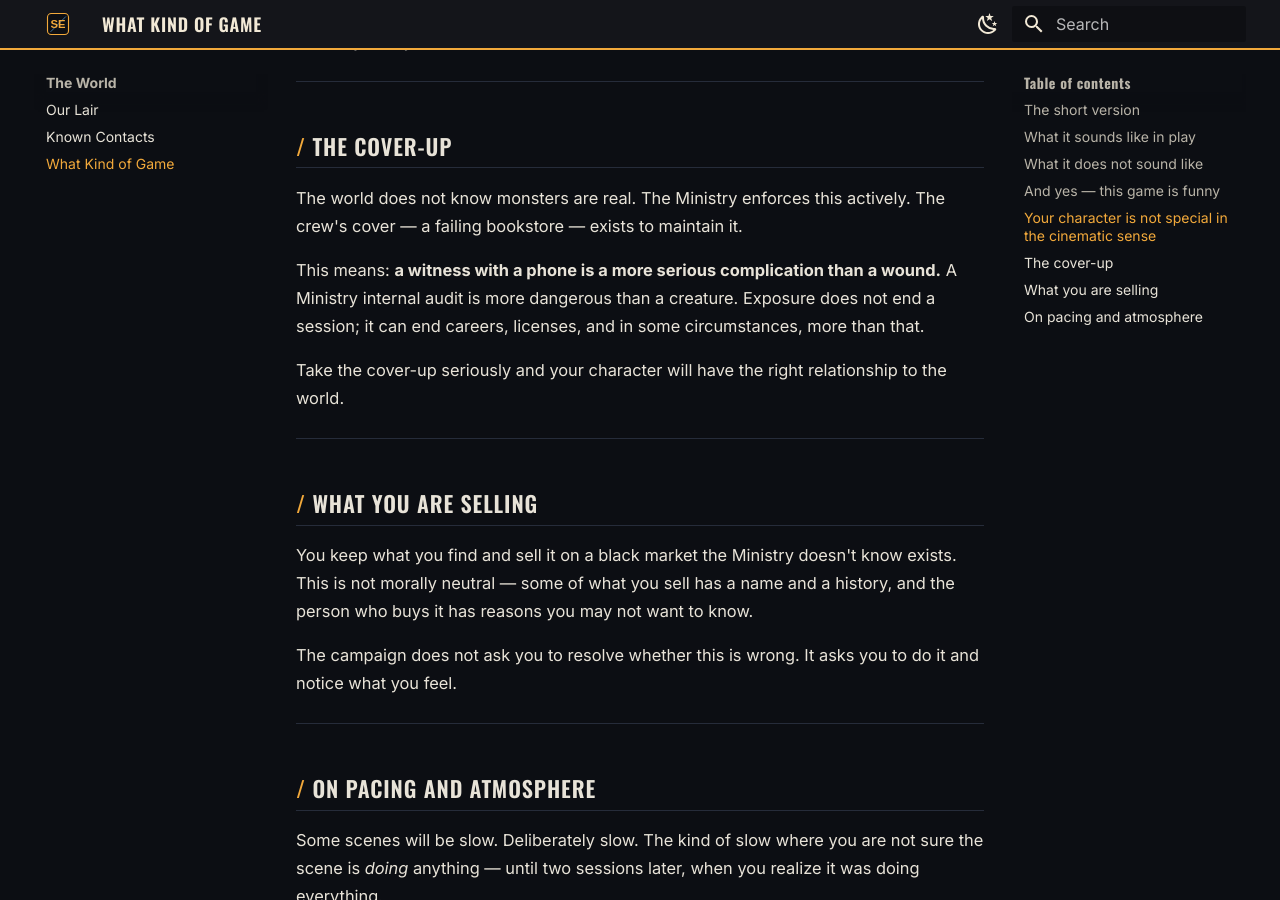
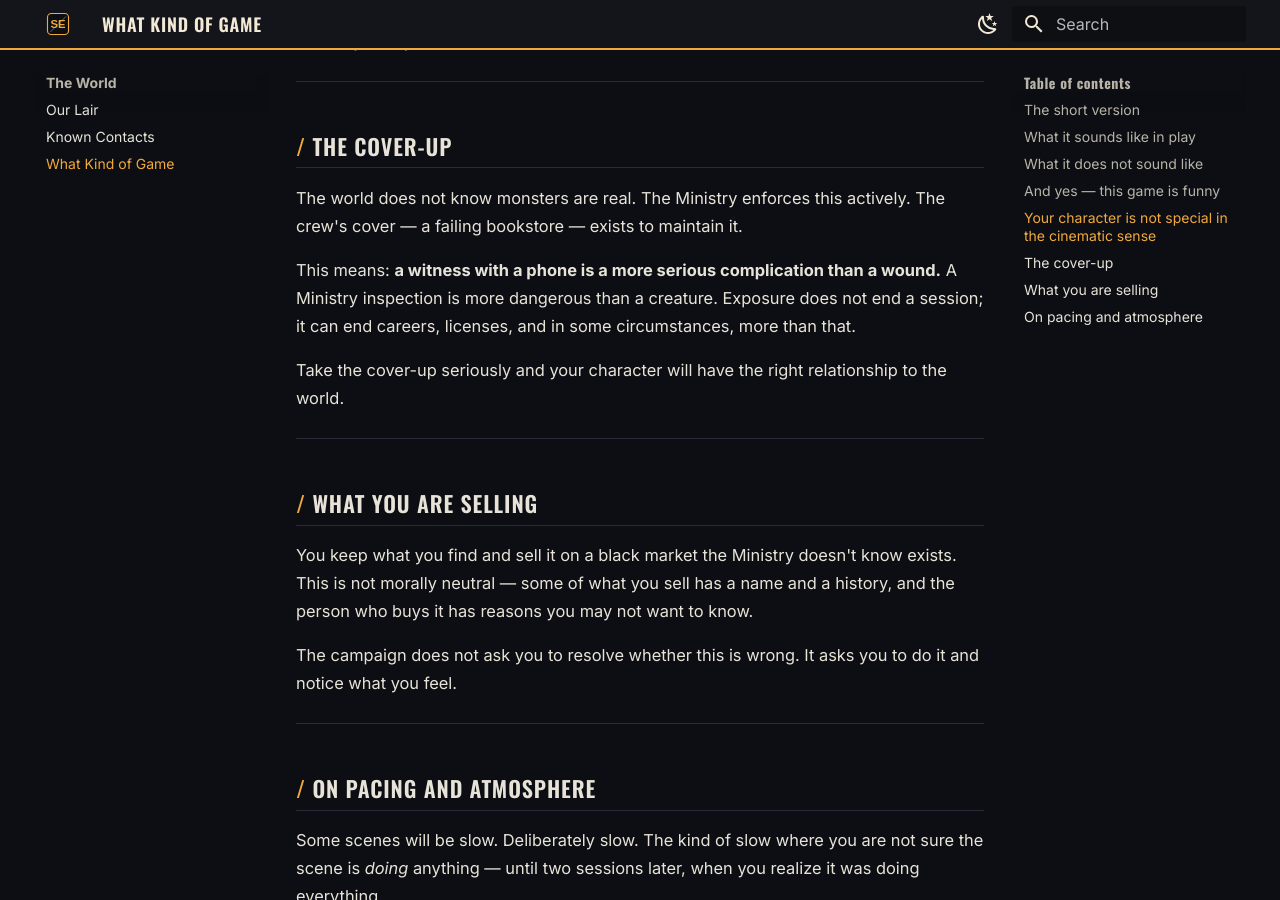
Before and after one commit to delonsampaio/The-Shadow-Exchange-Players, an MkDocs documentation site: the page built from docs/What-Kind-of-Game.md, in a window 1280 px wide and 900 px high, scrolled down 2265 px. Built offline with MkDocs 1.6.1 and Material for MkDocs 9.7.7, drawn with Linux system fonts in a browser that asks for light colours.

Commit message:
Wording: inspection instead of audit; point to the GM's private notes
Co-Authored-By: Claude Sonnet 5.5 <noreply@anthropic.com>

```diff
--- a/docs/What-Kind-of-Game.md
+++ b/docs/What-Kind-of-Game.md
@@ -60,7 +60,7 @@ When you make your character, ask: *what has two years of this work done to them
 
 The world does not know monsters are real. The Ministry enforces this actively. The crew's cover — a failing bookstore — exists to maintain it.
 
-This means: **a witness with a phone is a more serious complication than a wound.** A Ministry internal audit is more dangerous than a creature. Exposure does not end a session; it can end careers, licenses, and in some circumstances, more than that.
+This means: **a witness with a phone is a more serious complication than a wound.** A Ministry inspection is more dangerous than a creature. Exposure does not end a session; it can end careers, licenses, and in some circumstances, more than that.
 
 Take the cover-up seriously and your character will have the right relationship to the world.
 
```
Also changed, not shown: CLAUDE.md (+1 -1 lines).
